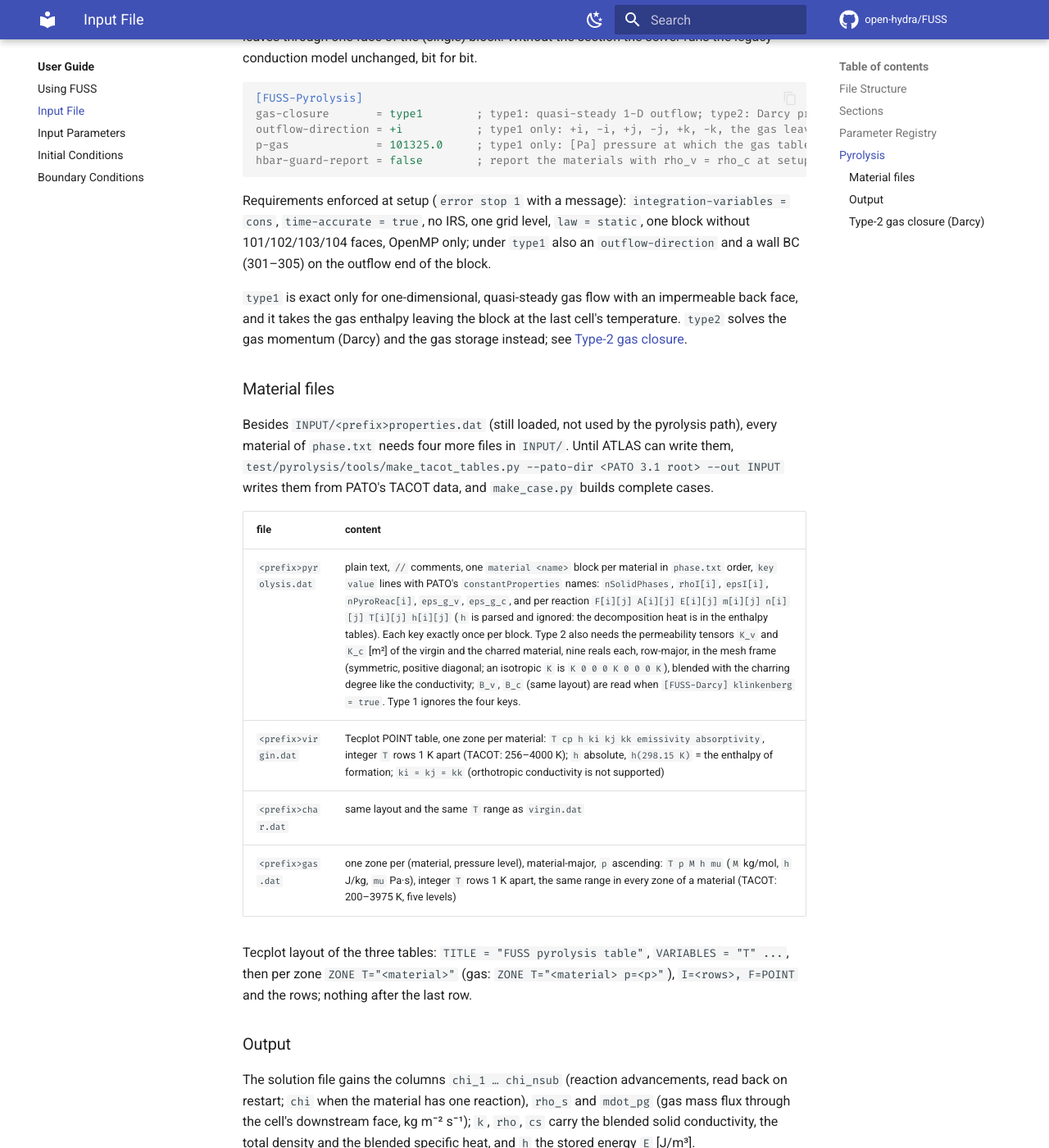
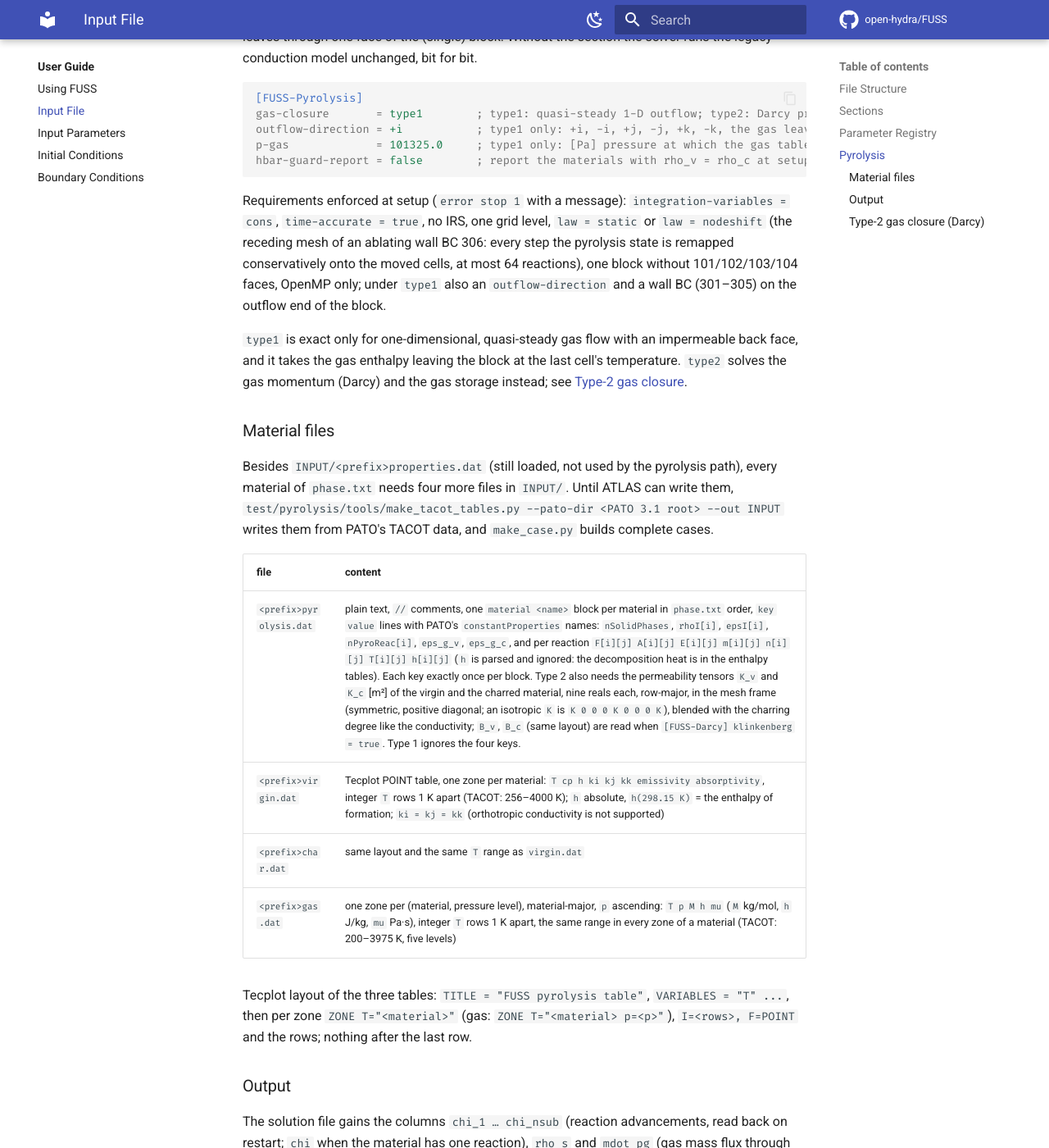
Before and after one commit to open-hydra/FUSS, an MkDocs documentation site: the page built from docs/user/input.md, in a window 1280 px wide and 1400 px high, scrolled down 2260 px. Shown: the whole window at 82% size. Built offline with MkDocs 1.6.1 and Material for MkDocs 9.7.7, drawn with Linux system fonts in a browser that asks for light colours; comment, search, counter and statistics services are not loaded; some of the changed text lies outside the part shown.

Commit message:
fuss: pyrolysis on the receding mesh (plan 08 stage C)
- Phase 0: Darcy_Shift_History shifts T_prev = TO ahead of the remap, out of
  Copy_State (bitwise inert on the 597 type-2 manifest rows).
- Remap_Pyrolysis_ALE: the energy, the reactive masses F (1 - chi), the
  stored gas (quasi-steady: the carry), p_pg, eta_prev and T_prev through
  the swept volumes. Cells that did not move are skipped bit for bit;
  block-boundary faces take the cell's own value; the receding 306 face
  sweeps out the wall state (E at T_w and p_w). At most 64 reactions.
- An in-code conservation audit of every remap (error stop 2).
- energy-budget.txt gains E_abl M_abl (type 2: G_abl) under law = nodeshift,
  so the energy and mass balances close on a receding wall; M_abl counts
  the non-reacting rho_c as well.
- Guard 6 accepts law = nodeshift. Under nodeshift the run ends on its
  time or iteration limit: a receding surface is never steady, and a
  flux-free state has an exactly zero residual.
- docs: input.md, registry (res-threshold).

Co-Authored-By: Claude Opus 5.5 (1M context) <noreply@anthropic.com>
Claude-Session: https://claude.ai/code/session_01Q6mgzZ4Em2XSijeD1s9D94

````diff
--- a/docs/user/input.md
+++ b/docs/user/input.md
@@ -73,7 +73,7 @@ p-gas             = 101325.0     ; type1 only: [Pa] pressure at which the gas ta
 hbar-guard-report = false        ; report the materials with rho_v = rho_c at setup
 ```
 
-Requirements enforced at setup (`error stop 1` with a message): `integration-variables = cons`, `time-accurate = true`, no IRS, one grid level, `law = static`, one block without 101/102/103/104 faces, OpenMP only; under `type1` also an `outflow-direction` and a wall BC (301–305) on the outflow end of the block.
+Requirements enforced at setup (`error stop 1` with a message): `integration-variables = cons`, `time-accurate = true`, no IRS, one grid level, `law = static` or `law = nodeshift` (the receding mesh of an ablating wall BC 306: every step the pyrolysis state is remapped conservatively onto the moved cells, at most 64 reactions), one block without 101/102/103/104 faces, OpenMP only; under `type1` also an `outflow-direction` and a wall BC (301–305) on the outflow end of the block.
 
 `type1` is exact only for one-dimensional, quasi-steady gas flow with an impermeable back face, and it takes the gas enthalpy leaving the block at the last cell's temperature. `type2` solves the gas momentum (Darcy) and the gas storage instead; see [Type-2 gas closure](#type-2-gas-closure-darcy).
 
@@ -92,7 +92,7 @@ Tecplot layout of the three tables: `TITLE = "FUSS pyrolysis table"`, `VARIABLES
 
 ### Output
 
-The solution file gains the columns `chi_1 … chi_nsub` (reaction advancements, read back on restart; `chi` when the material has one reaction), `rho_s` and `mdot_pg` (gas mass flux through the cell's downstream face, kg m⁻² s⁻¹); `k`, `rho`, `cs` carry the blended solid conductivity, the total density and the blended specific heat, and `h` the stored energy `E` [J/m³]. `OUTPUT/<prefix>energy-budget.txt` records, at every solution write, `t E_tot M_s Q_out Q_gas_out M_gas_out Q_src` (the discrete energy and solid-mass balances close to round-off; `test/pyrolysis/energy_audit/verify.py` checks them).
+The solution file gains the columns `chi_1 … chi_nsub` (reaction advancements, read back on restart; `chi` when the material has one reaction), `rho_s` and `mdot_pg` (gas mass flux through the cell's downstream face, kg m⁻² s⁻¹); `k`, `rho`, `cs` carry the blended solid conductivity, the total density and the blended specific heat, and `h` the stored energy `E` [J/m³]. `OUTPUT/<prefix>energy-budget.txt` records, at every solution write, `t E_tot M_s Q_out Q_gas_out M_gas_out Q_src` (the discrete energy and solid-mass balances close to round-off; `test/pyrolysis/energy_audit/verify.py` checks them). On a receding mesh (`law = nodeshift`) it gains `E_abl M_abl`, the energy and solid mass the receding faces swept out (counted from the start of the run, like `Q_*`), so that `E_tot + E_abl + Q_out − Q_src` and `M_s + M_abl + M_gas_out` stay constant.
 
 ### Type-2 gas closure (Darcy)
 
@@ -117,4 +117,4 @@ All keys and defaults: [Parameter Registry](registry.md#fuss-darcy).
 - **Refused at setup:** `[FUSS-Darcy]` without `gas-closure = type2`; `p-gas` with `type2`; `pseudo-vnn` outside (0, 1]; an unknown `open-bc-types` token; `axes-follow-grid = true` (not built); a 102 or 104 (chimera) face; no open face while gas is produced (kinetics on, or `pi-source > 0`); no open face with `quasi-steady = true`; a material without `K_v`/`K_c`; a `p_w ≤ 0` in `bc.txt`.
 - **Solver.** `tridiag` solves each grid line along the direction of a block's open faces exactly (one sweep per step on a one-dimensional block); a block whose open faces lie in several directions, or none, falls back to `pseudo`. `max-iter` sweeps without convergence stop the run (`error stop 3`). `OUTPUT/<prefix>darcy.txt` records per step `iter time block sweeps resid dp_last`.
 - **Quasi-steady.** With no stored gas, the difference between the gas the pressure solve expels (production predicted at the mid-step temperature) and the gas the RK stages release waits as a carry, `(eta_st − eta_prev)·p_pg` (restart columns), and joins the next step's source (never below zero): the gas mass is exact with a one-step lag. Before 2026-10-13 the difference was dropped, and threshold kinetics lost 5–11 % of the gas (Baum & Atreya benchmark, `test/pyrolysis/lit/baum_atreya2007`).
-- **Output.** The solution file gains `p_pg`, the cell gas velocity `u_pg_1 u_pg_2 u_pg_3` [m/s] and the state of the scheme `eta_prev`, `eta_st`, `T_prev` (read back on restart with `p_pg`; a type-2 run restarted from a file without them, such as a type-1 solution, starts the gas at `p-init` and the equation of state with a NOTICE, and its first step has no extrapolation history); `mdot_pg` is the magnitude of the cell's Darcy mass flux `|ρ_g (K/μ)·∇p|` [kg m⁻² s⁻¹] and `u_pg` the interstitial velocity. `energy-budget.txt` gains an eighth column `M_g`, the stored gas mass. A probe may record `variables = T p_pg`.
+- **Output.** The solution file gains `p_pg`, the cell gas velocity `u_pg_1 u_pg_2 u_pg_3` [m/s] and the state of the scheme `eta_prev`, `eta_st`, `T_prev` (read back on restart with `p_pg`; a type-2 run restarted from a file without them, such as a type-1 solution, starts the gas at `p-init` and the equation of state with a NOTICE, and its first step has no extrapolation history); `mdot_pg` is the magnitude of the cell's Darcy mass flux `|ρ_g (K/μ)·∇p|` [kg m⁻² s⁻¹] and `u_pg` the interstitial velocity. `energy-budget.txt` gains an eighth column `M_g`, the stored gas mass; on a receding mesh, `E_abl M_abl G_abl` follow it (`G_abl` the stored gas swept out; under `quasi-steady` the swept carry), so that `M_s + M_g + M_gas_out + M_abl + G_abl` stays constant (quasi-steady: without the equation-of-state gas `M_g`). A probe may record `variables = T p_pg`.
````
Also changed, not shown: docs/user/registry.md (+1 -1 lines), 6 other files.
